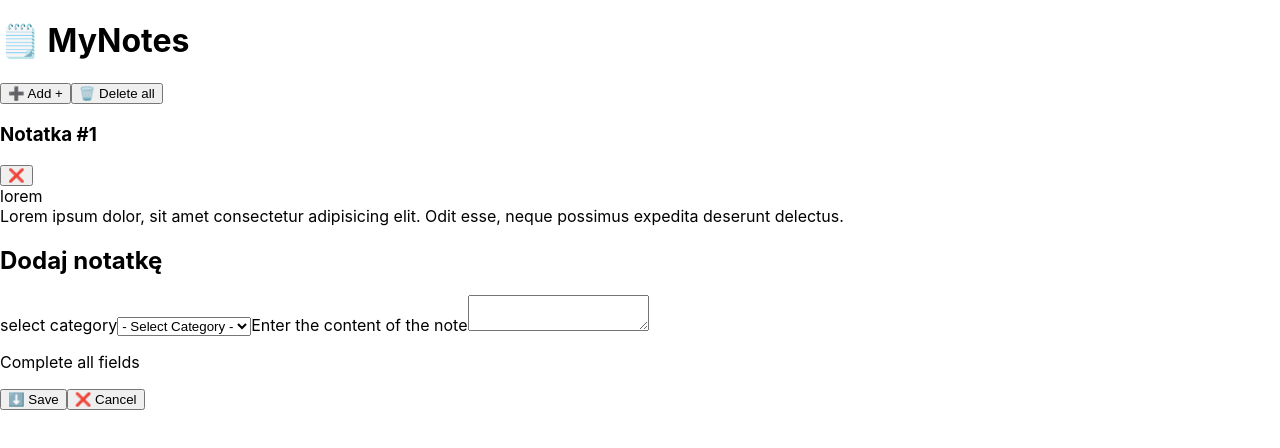
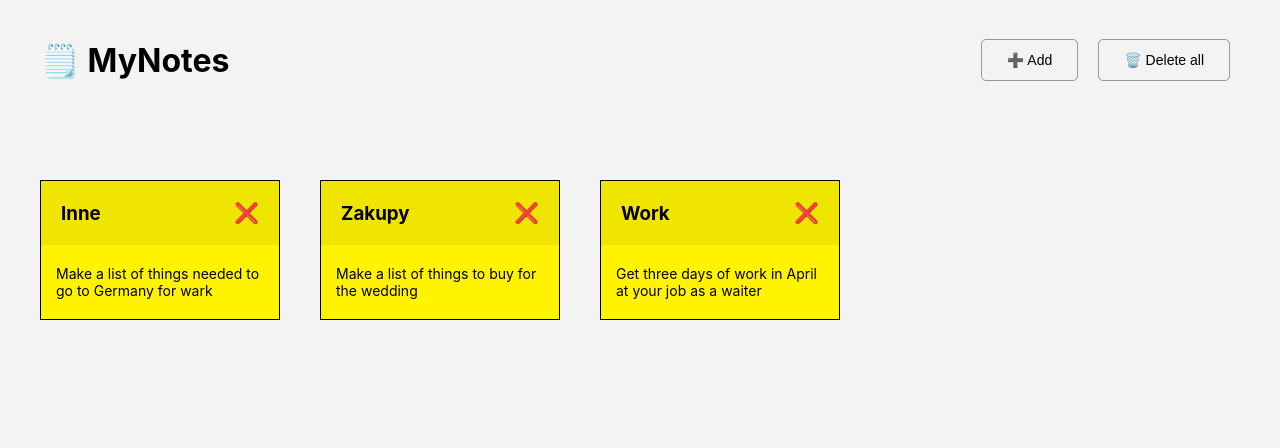
Before and after one commit to Markus-Sm/MyNotes, a React (Create React App) app: page / in a window 1280 px wide. Shown: the top 448 px of the page. Built offline with nearby package versions, Linux system fonts and the light colour scheme.

Commit message:
adding inital notes

```diff
--- a/src/App.js
+++ b/src/App.js
@@ -1,43 +1,89 @@
+import { useState } from 'react'
+
+const initialNotes = [
+	{
+		id: 1332,
+		topic: 'Inne',
+		text: 'Make a list of things needed to go to Germany for wark',
+	},
+	{
+		id: 1333,
+		topic: 'Zakupy',
+		text: 'Make a list of things to buy for the wedding',
+	},
+	{
+		id: 1334,
+		topic: 'Work',
+		text: 'Get three days of work in April at your job as a waiter',
+	},
+]
+
 function App() {
+	const [notes, setNotes] = useState(initialNotes)
+	const [showPanel, setShowPanel] = useState(false)
+
+	function hadnleShowPanel() {
+		setShowPanel(true)
+	}
+
+	function handleClosePanel() {
+		setShowPanel(false)
+	}
+
+	function handleClearNote() {
+		setNotes([])
+	}
+
 	return (
 		<div className='App'>
-			<Menu />
-			<NoteArea />
-			<NotePanel />
+			<Menu onShowPanel={hadnleShowPanel} onClearPanel={handleClearNote} />
+			<NoteArea notes={notes} />
+			{showPanel && <NotePanel onClosePanel={handleClosePanel} />}
 		</div>
 	)
 }
 
 export default App
 
-function Menu() {
+function Menu({ onShowPanel, onClearPanel }) {
 	return (
 		<div className='menu'>
 			<h1>🗒️ MyNotes</h1>
 			<div className='menu-buttons'>
-				<button className='add icon'>➕ Add +</button>
-				<button className='delete-all icon'>🗑️ Delete all</button>
+				<button onClick={onShowPanel} className='add icon'>
+					➕ Add
+				</button>
+				<button onClick={onClearPanel} className='delete-all icon'>
+					🗑️ Delete all
+				</button>
 			</div>
 		</div>
 	)
 }
 
-function NoteArea() {
+function NoteArea({ notes }) {
 	return (
 		<div className='note-area'>
-			<div className='note'>
-				<div className='note-header'>
-					<h3 className='note-title'>Notatka #1</h3>
-					<button className='delete-note'>❌</button>
-				</div>
-				<div className='note-body'>lorem</div>
-				Lorem ipsum dolor, sit amet consectetur adipisicing elit. Odit esse, neque possimus expedita deserunt delectus.
-			</div>
+			{notes.map(note => (
+				<Note note={note} key={note.id} />
+			))}
 		</div>
 	)
 }
 
-function NotePanel() {
+function Note({ note }) {
+	return (
+		<div className='note'>
+			<div className='note-header'>
+				<h3 className='note-title'>{note.topic}</h3>
+				<button className='delete-note'>❌</button>
+			</div>
+			<div className='note-body'>{note.text}</div>
+		</div>
+	)
+}
+
+function NotePanel({ onClosePanel }) {
 	return (
 		<div className='note-panel'>
 			<h2>Dodaj notatkę</h2>
@@ -58,7 +104,9 @@ function NotePanel() {
 
 			<div className='panel-buttons'>
 				<button className='save icon'>⬇️ Save</button>
-				<button className='cancel icon'>❌ Cancel</button>
+				<button onClick={onClosePanel} className='cancel icon'>
+					❌ Cancel
+				</button>
 			</div>
 		</div>
 	)
--- a/src/index.css
+++ b/src/index.css
@@ -1,13 +1,130 @@
-body {
-  margin: 0;
-  font-family: -apple-system, BlinkMacSystemFont, 'Segoe UI', 'Roboto', 'Oxygen',
-    'Ubuntu', 'Cantarell', 'Fira Sans', 'Droid Sans', 'Helvetica Neue',
-    sans-serif;
-  -webkit-font-smoothing: antialiased;
-  -moz-osx-font-smoothing: grayscale;
+code {
+	font-family: source-code-pro, Menlo, Monaco, Consolas, 'Courier New', monospace;
 }
 
-code {
-  font-family: source-code-pro, Menlo, Monaco, Consolas, 'Courier New',
-    monospace;
+* {
+	box-sizing: border-box;
+	margin: 0;
+	padding: 0;
 }
+
+body {
+	height: 100vh;
+	background-color: rgb(243, 243, 243);
+	font-family: -apple-system, BlinkMacSystemFont, 'Segoe UI', 'Roboto', 'Oxygen', 'Ubuntu', 'Cantarell', 'Fira Sans',
+		'Droid Sans', 'Helvetica Neue', sans-serif;
+	-webkit-font-smoothing: antialiased;
+	-moz-osx-font-smoothing: grayscale;
+}
+
+.menu {
+	display: flex;
+	justify-content: space-between;
+	align-items: center;
+	padding: 40px;
+	height: 120px;
+}
+
+.menu button,
+.note-panel .save,
+.note-panel .cancel {
+	padding: 12px 25px;
+	background: none;
+	border: 1px solid #999;
+	border-radius: 5px;
+	font-size: 14px;
+	cursor: pointer;
+	transition: background-color 0.3s, color 0.3s;
+}
+
+.menu button:hover,
+.note-panel .save:hover,
+.note-panel .cancel:hover {
+	background-color: #333;
+	color: #ddd;
+}
+
+.icon {
+	margin-right: 10px;
+}
+
+.add {
+	margin-right: 20px;
+}
+
+.note-area {
+	display: flex;
+	align-items: start;
+	flex-wrap: wrap;
+	padding: 20px;
+}
+
+.note {
+	margin: 40px 20px;
+	width: 240px;
+	background-color: rgb(255, 243, 0);
+	border: 1px solid black;
+}
+
+.note-header {
+	display: flex;
+	justify-content: space-between;
+	align-items: center;
+	padding: 20px;
+	background-color: rgba(0, 0, 0, 0.06);
+}
+
+.note-header .delete-note {
+	background: none;
+	font-size: 20px;
+	border: none;
+	cursor: pointer;
+}
+
+.note-body {
+	padding: 20px 15px;
+	font-size: 14px;
+}
+
+.note-panel {
+	display: flex;
+	justify-content: center;
+	align-items: center;
+	flex-direction: column;
+	position: absolute;
+	top: 50%;
+	left: 50%;
+	transform: translate(-50%, -50%);
+	padding: 40px 0;
+	width: 600px;
+	background-color: #fff;
+	box-shadow: 0 0 10px black;
+	border-radius: 5px;
+}
+
+.note-panel h2 {
+	margin-bottom: 20px;
+	text-transform: uppercase;
+}
+
+.note-panel label {
+	margin-bottom: 10px;
+}
+
+.note-panel #text,
+.note-panel #category {
+	margin-bottom: 20px;
+	padding: 10px 20px;
+	width: 100%;
+	max-width: 90%;
+	max-height: 600px;
+	font-size: 16px;
+	border-radius: 5px;
+	border: 1px solid black;
+}
+
+.note-panel .error {
+	margin-bottom: 20px;
+	color: red;
+	visibility: hidden;
+}
```
